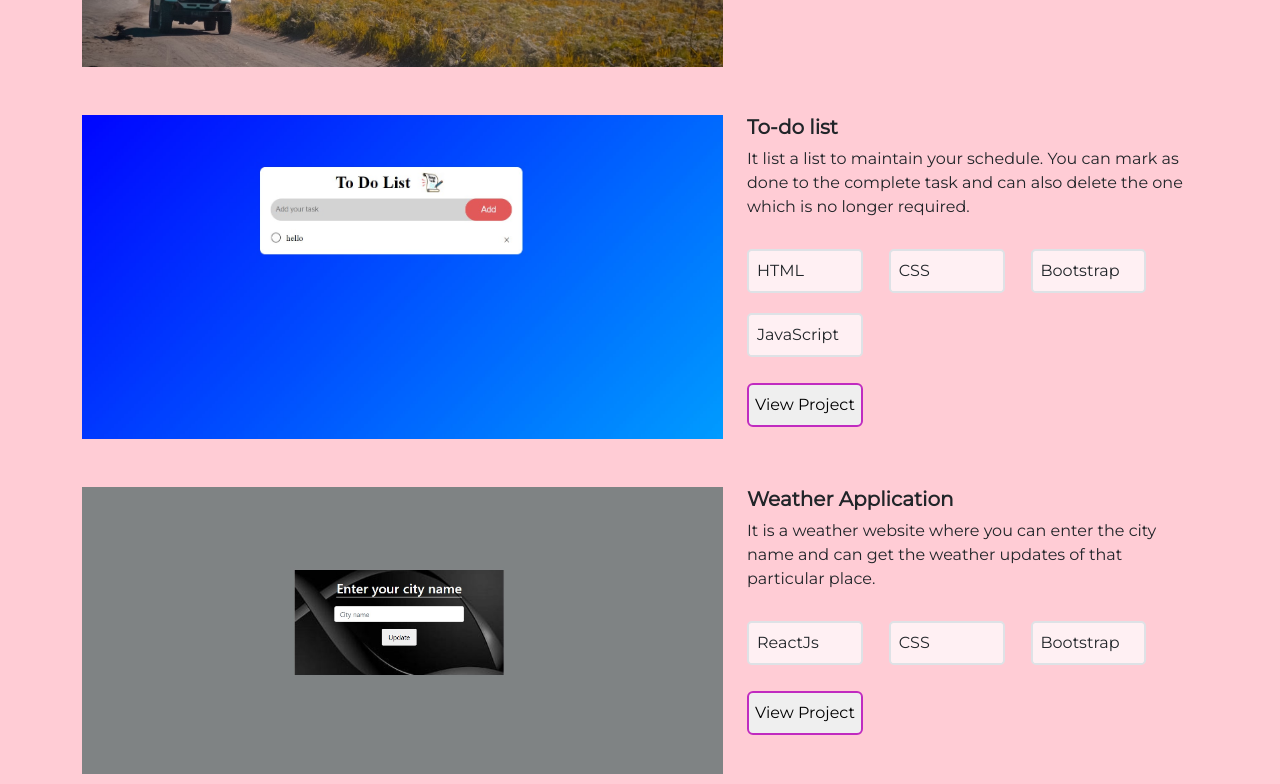
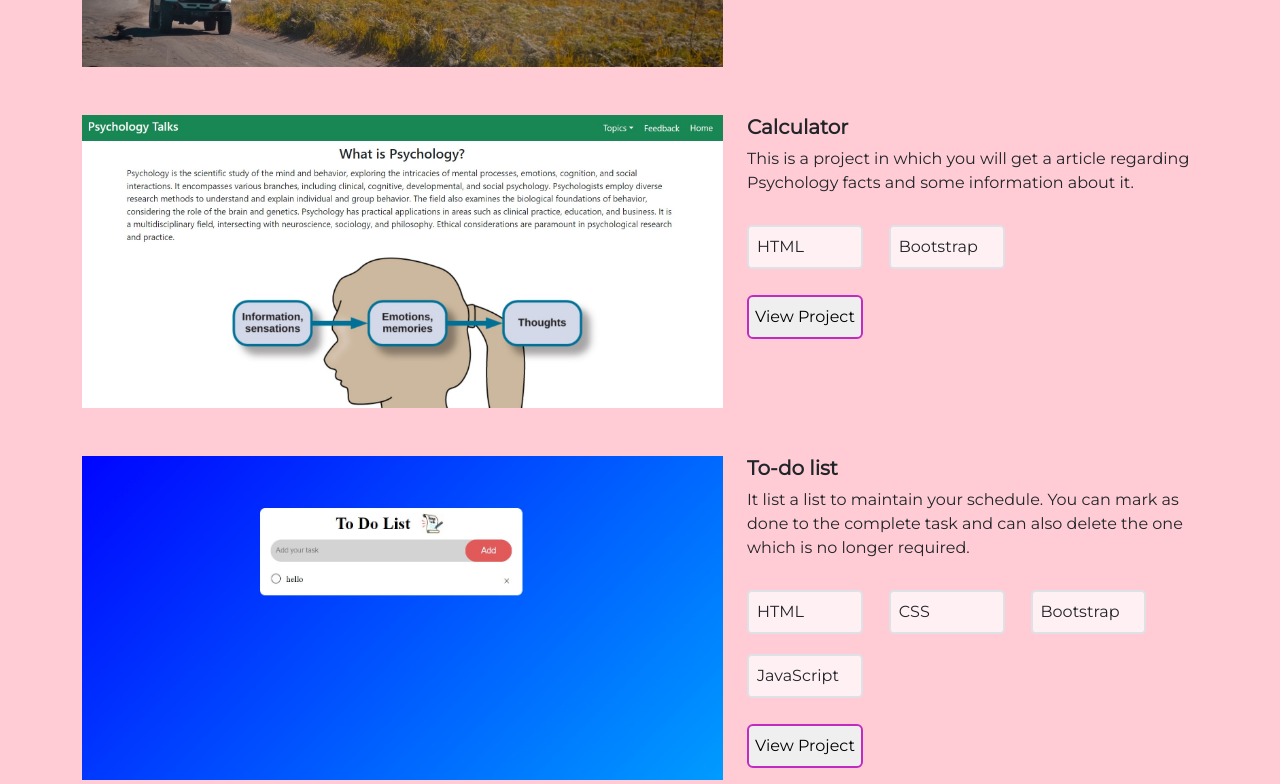
Before and after one commit to samreen246/portfolio, a plain HTML site: page index.html in a window 1280 px wide. Shown: the part 1417-2201 px from the top of the page. Drawn offline with nearby package versions, Linux system fonts and the light colour scheme.

Commit message:
added one new project

```diff
--- a/index.html
+++ b/index.html
@@ -108,6 +108,20 @@
             </div>
             <div class="row mb-5">
                 <div class="col-lg-7">
+                    <img class="project-image" src="psychology.jpg" alt="">
+                </div>
+                <div class="col-lg-5">
+                    <h5>Calculator</h5>
+                    <p>This is a project in which you will get a article regarding Psychology facts and some information about it.</p>
+                    <div class="row skill-container">
+                        <div class="col-lg-3 col-11 border p-2 rounded-3 border-2 technology-used">HTML</div>
+                        <div class="col-lg-3 col-11 border p-2 rounded-3 border-2 technology-used">Bootstrap</div>
+                    </div>
+                    <button><a href="https://psychology-talks.vercel.app/" target="_blank">View Project</a></button>
+                </div>
+            </div>
+            <div class="row mb-5">
+                <div class="col-lg-7">
                     <img class="project-image" src="project3.jpg" alt="">
                 </div>
                 <div class="col-lg-5">
@@ -159,7 +173,6 @@
 
                 <!-- for moving to contact section heading exact-->
                 <div id="contact"></div>
-
             </div>
         </div>
 
```
Also changed, not shown: psychology.jpg (added).
